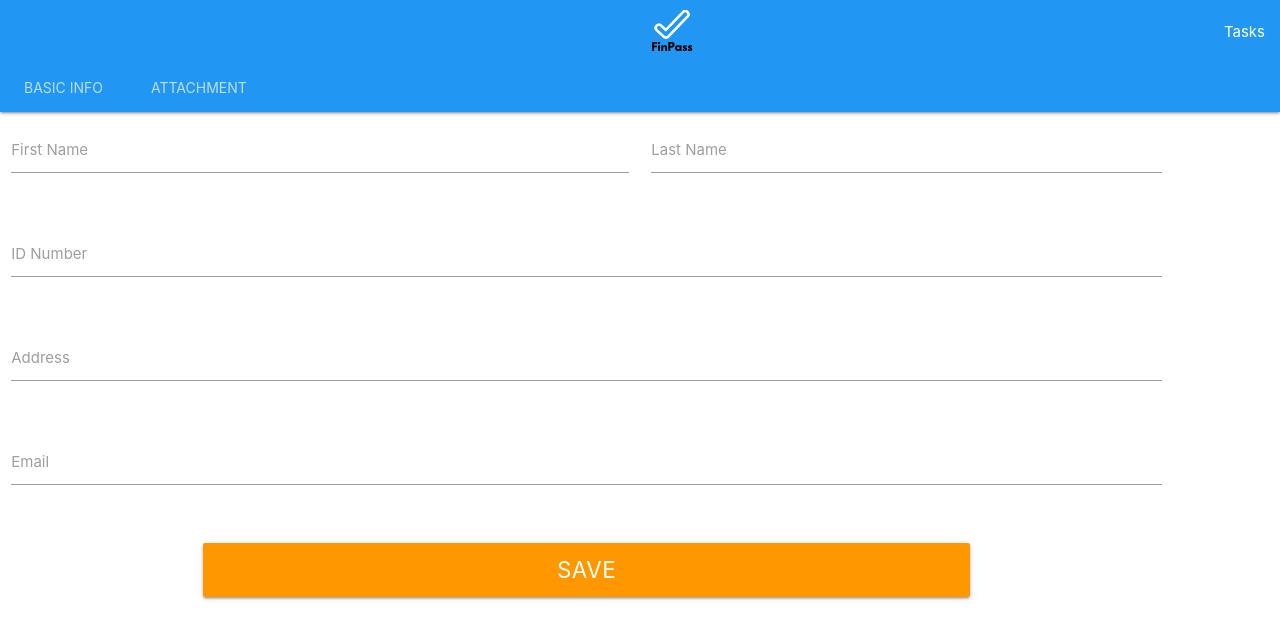
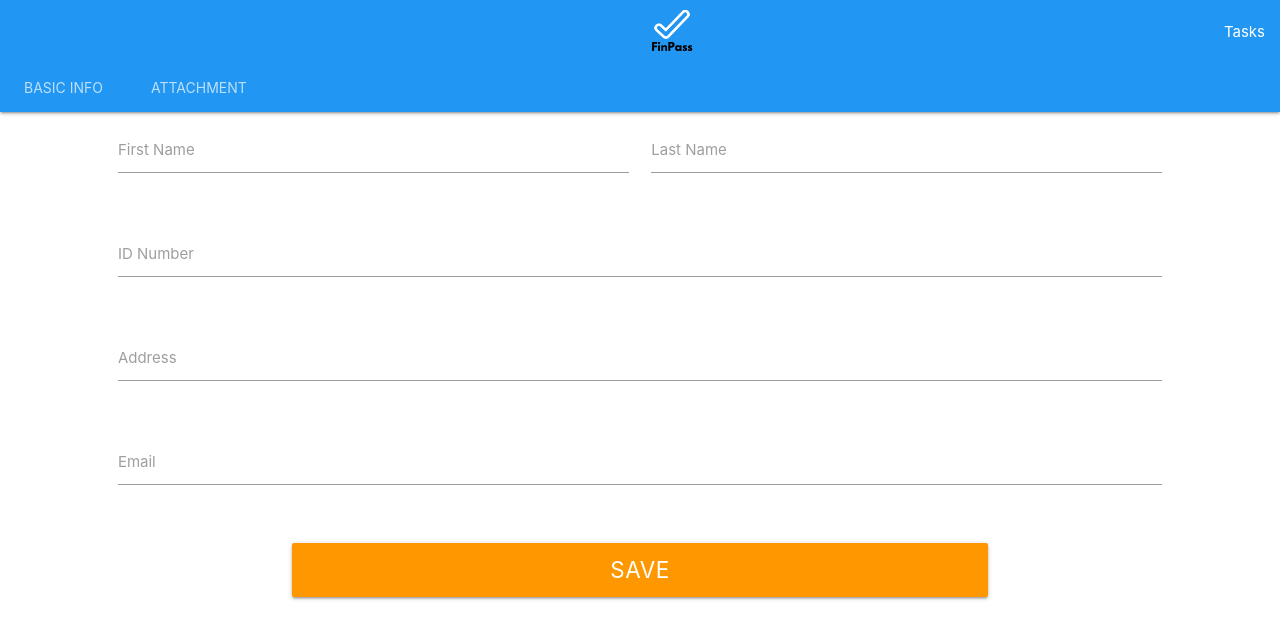
Before and after one commit to shenba2014/2019_EPAM_FinTech_Hackathon_Alpha, a React (Create React App) app in the folder frontend/finpass/: page /profile/basic in a window 1280 px wide. Shown: the top 638 px of the page. Built offline with nearby package versions, Linux system fonts and the light colour scheme; no server answers.

Commit message:
fix fields align for basic info

```diff
--- a/frontend/finpass/src/pages/Profile/BasicInfo.js
+++ b/frontend/finpass/src/pages/Profile/BasicInfo.js
@@ -53,7 +53,7 @@ const BasicInfo = () => {
     <div className="row">
       <form className="col s12">
         <div className="row">
-          <div className="input-field col s6">
+          <div className="input-field col s5 offset-s1">
             <input id="first_name" type="text" className="validate" value={firstName} onChange={({ target: { value } }) => setFirstName(value)} />
             <label htmlFor="first_name">First Name</label>
           </div>
@@ -63,25 +63,25 @@ const BasicInfo = () => {
           </div>
         </div>
         <div className="row">
-          <div className="input-field col s11">
+          <div className="input-field col s10 offset-s1">
             <input id="id_number" type="text" className="validate" value={idNumber} onChange={({ target: { value } }) => setIdNumber(value)} />
             <label htmlFor="id_number">ID Number</label>
           </div>
         </div>
         <div className="row">
-          <div className="input-field col s11">
+          <div className="input-field col s10 offset-s1">
             <input id="address" type="text" className="validate" value={address} onChange={({ target: { value } }) => setAddress(value)} />
             <label htmlFor="address">Address</label>
           </div>
         </div>
         <div className="row">
-          <div className="input-field col s11">
+          <div className="input-field col s10 offset-s1">
             <input id="email" type="email" className="validate" value={email} onChange={({ target: { value } }) => setEmail(value)} />
             <label htmlFor="email">Email</label>
           </div>
         </div>
         <div className="row">
-          <div className="input-field col s11">
+          <div className="input-field col s10 offset-s1">
             <a className="waves-effect waves-light btn-large orange col s8 offset-s2" onClick={handleClickSave}>save</a>
           </div>
         </div>
```
